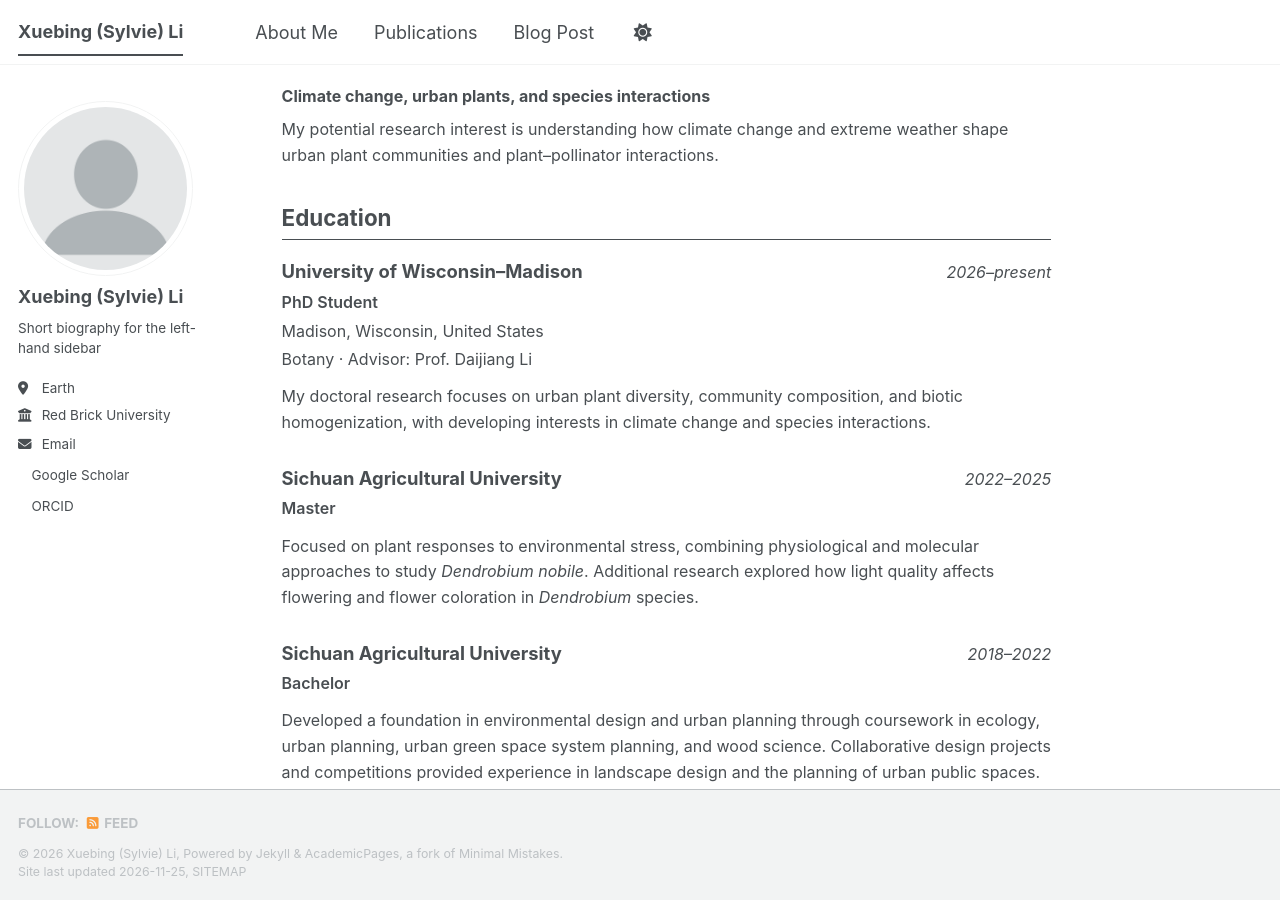
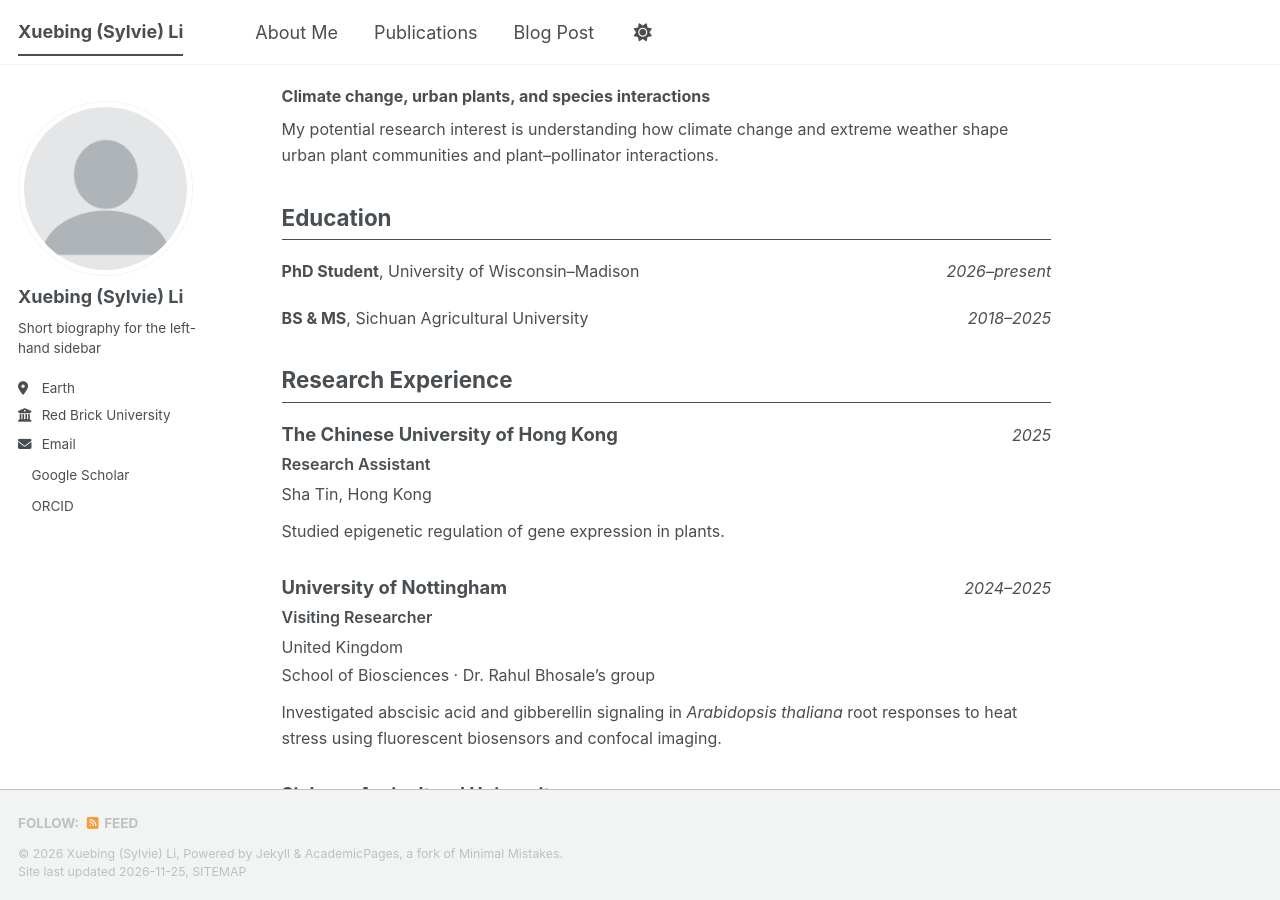
Before and after one commit to Snowiceli/Snowiceli.github.io, a Jekyll site: the page built from _pages/about.md, in a window 1280 px wide and 900 px high, scrolled down 558 px. Built offline with Jekyll 4.4.1, drawn with Linux system fonts in a browser that asks for light colours; a script bundle is joined from its source files by our own code; a style sheet for code colours, icons or effects is not loaded.

Commit message:
Simplify Education to two rows for UW–Madison and combined BS and MS

```diff
--- a/_pages/about.md
+++ b/_pages/about.md
@@ -64,35 +64,14 @@ redirect_from:
 
 <section class="cv-education" aria-labelledby="education-heading">
 <h2 id="education-heading">Education</h2>
-
-<div class="cv-entry">
-<div class="cv-heading">
-<h3>University of Wisconsin–Madison</h3>
+<p class="cv-heading">
+<span><strong>PhD Student</strong>, University of Wisconsin–Madison</span>
 <span class="cv-date">2026–present</span>
-</div>
-<p class="cv-role">PhD Student</p>
-<p class="cv-location">Madison, Wisconsin, United States</p>
-<p class="cv-affiliation">Botany · Advisor: Prof. Daijiang Li</p>
-<p class="cv-description">My doctoral research focuses on urban plant diversity, community composition, and biotic homogenization, with developing interests in climate change and species interactions.</p>
-</div>
-
-<div class="cv-entry">
-<div class="cv-heading">
-<h3>Sichuan Agricultural University</h3>
-<span class="cv-date">2022–2025</span>
-</div>
-<p class="cv-role">Master</p>
-<p class="cv-description">Focused on plant responses to environmental stress, combining physiological and molecular approaches to study <em>Dendrobium nobile</em>. Additional research explored how light quality affects flowering and flower coloration in <em>Dendrobium</em> species.</p>
-</div>
-
-<div class="cv-entry">
-<div class="cv-heading">
-<h3>Sichuan Agricultural University</h3>
-<span class="cv-date">2018–2022</span>
-</div>
-<p class="cv-role">Bachelor</p>
-<p class="cv-description">Developed a foundation in environmental design and urban planning through coursework in ecology, urban planning, urban green space system planning, and wood science. Collaborative design projects and competitions provided experience in landscape design and the planning of urban public spaces.</p>
-</div>
+</p>
+<p class="cv-heading">
+<span><strong>BS &amp; MS</strong>, Sichuan Agricultural University</span>
+<span class="cv-date">2018–2025</span>
+</p>
 </section>
 
 <section class="cv-research" aria-labelledby="research-heading">
```
